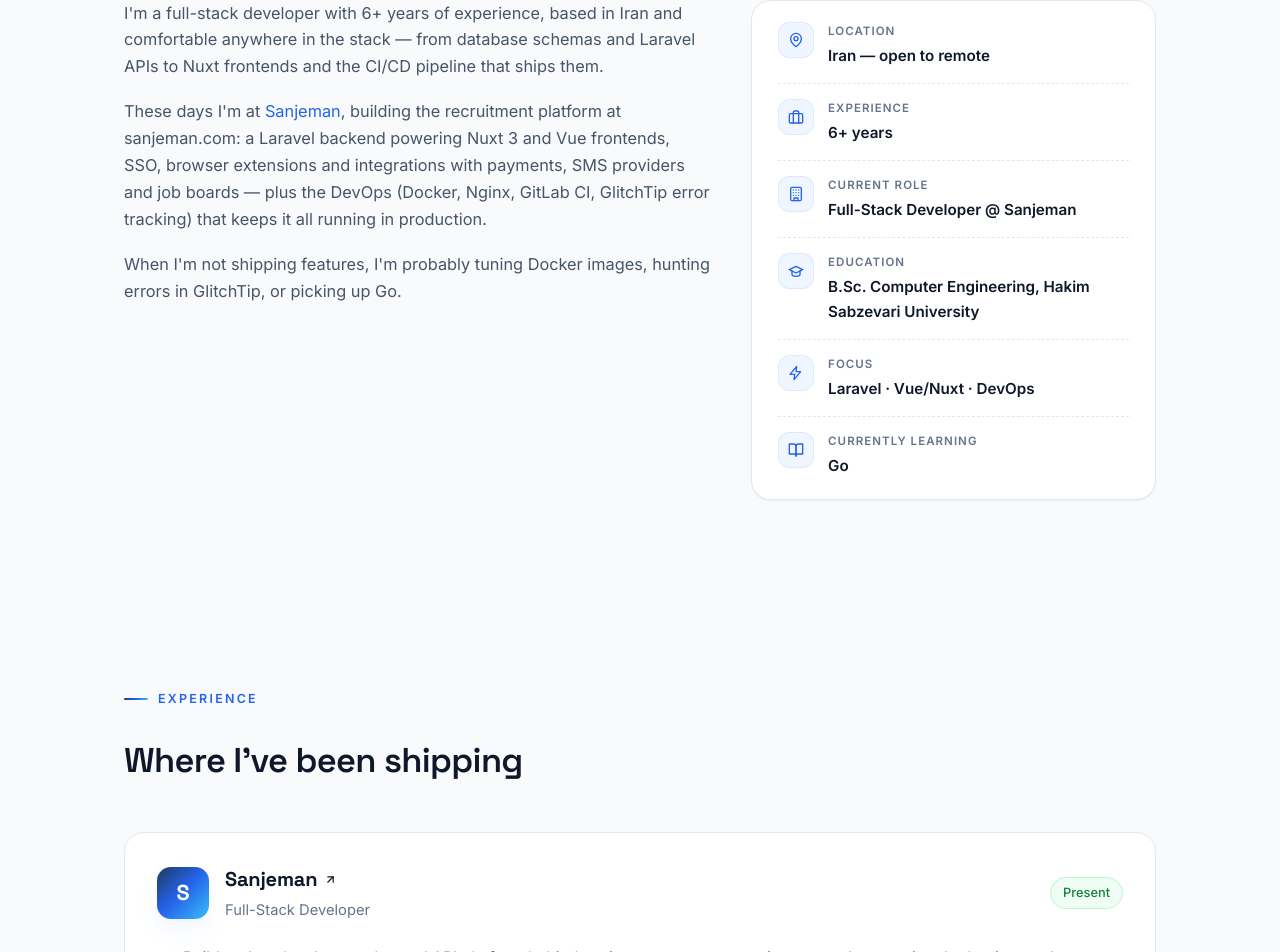
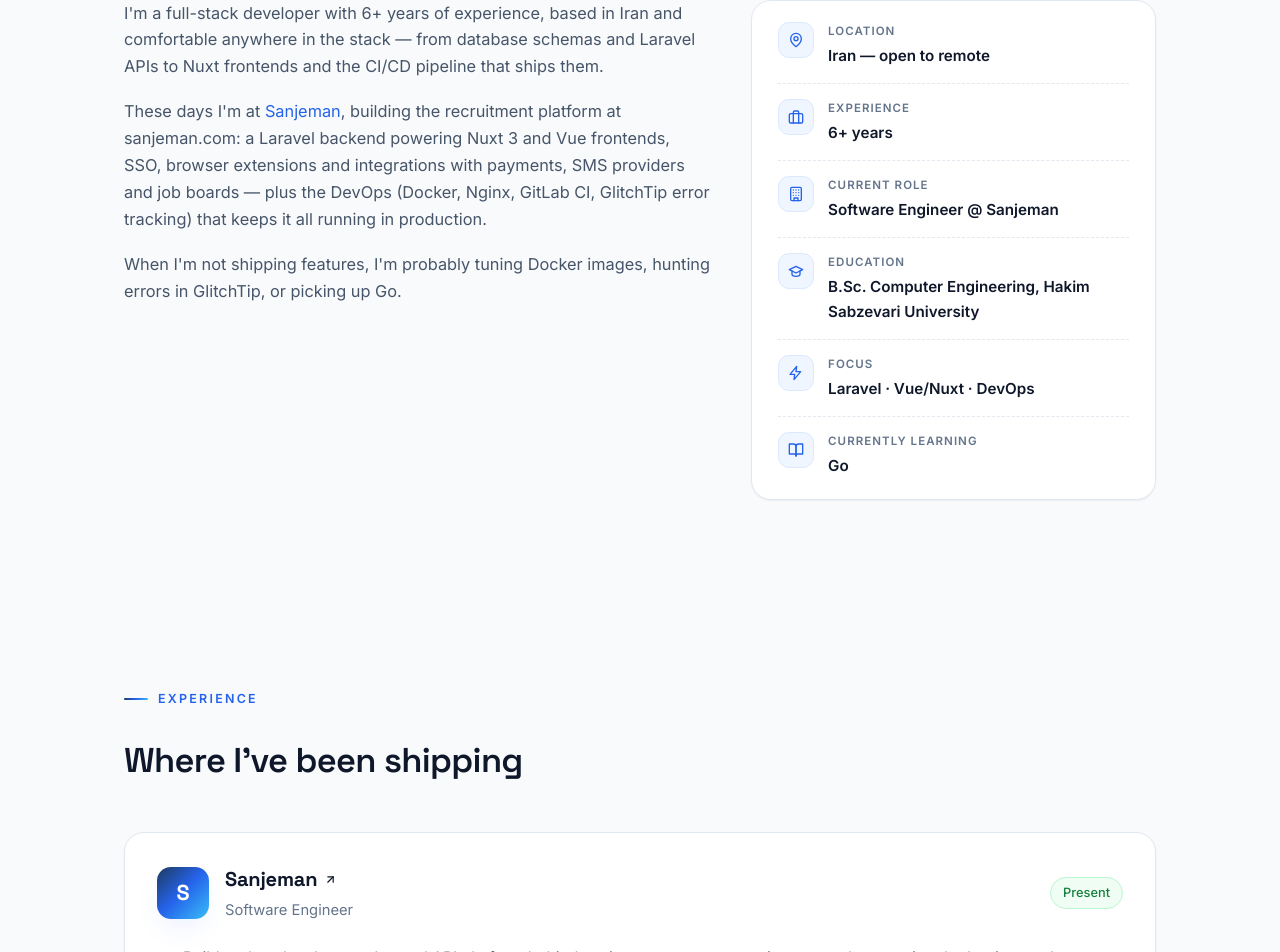
Before and after one commit to amirabroun/amirabroun.github.io, a Nuxt app: page / in a window 1280 px wide. Shown: the part 992-1944 px from the top of the page. Built offline with nearby package versions, Linux system fonts and the light colour scheme.

Commit message:
Experience: role title at Sanjeman -> Software Engineer

```diff
--- a/app/components/AboutSection.vue
+++ b/app/components/AboutSection.vue
@@ -56,7 +56,7 @@
               </span>
               <div>
                 <dt>Current role</dt>
-                <dd>Full-Stack Developer @ Sanjeman</dd>
+                <dd>Software Engineer @ Sanjeman</dd>
               </div>
             </div>
 
--- a/app/components/ExperienceSection.vue
+++ b/app/components/ExperienceSection.vue
@@ -16,7 +16,7 @@
                 <IconExternal />
               </a>
             </h3>
-            <p class="xp-role">Full-Stack Developer</p>
+            <p class="xp-role">Software Engineer</p>
           </div>
           <span class="chip chip-now">Present</span>
         </div>
```
